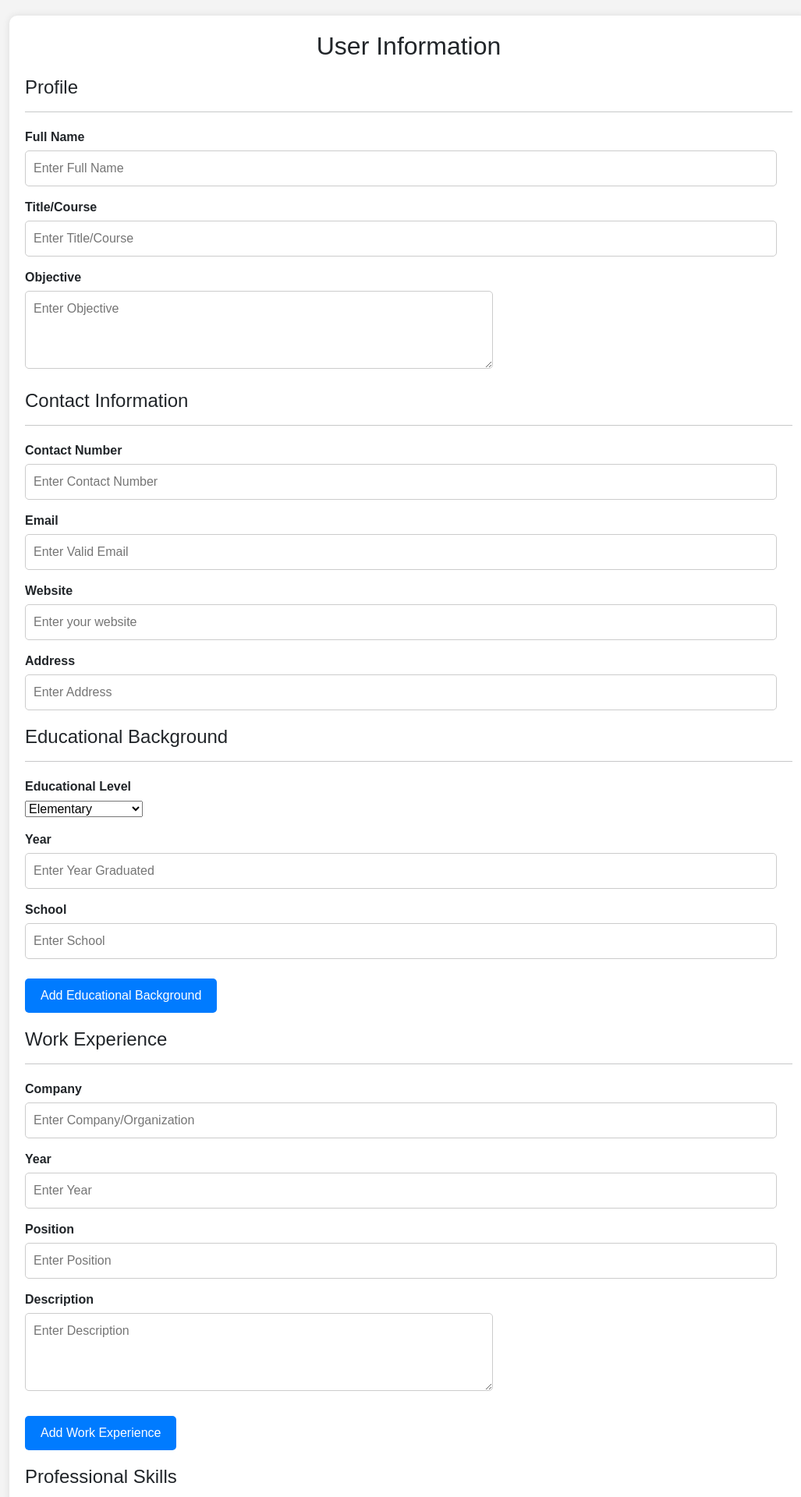
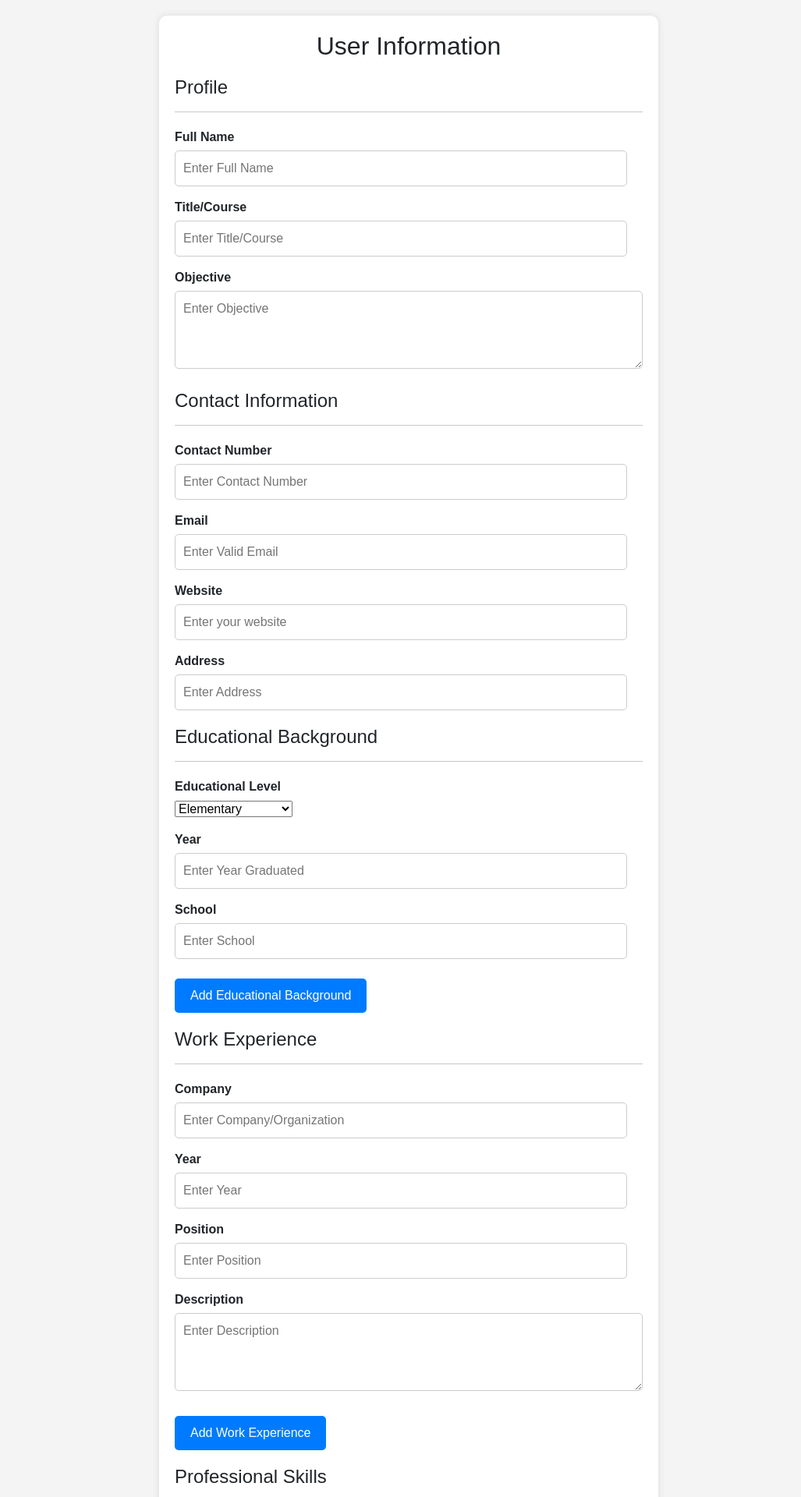
Before and after one commit to rexflores/Resume-Generator, a Flask app: page / in a window 1280 px wide. Shown: the top 1920 px of the page at 78% size, without its empty margins (116-1143 px from the left). Run offline with Flask 3, Linux system fonts and the light colour scheme.

Commit message:
edit form.css

```diff
--- a/static/styles/form.css
+++ b/static/styles/form.css
@@ -7,7 +7,7 @@ body {
 }
 
 main {
-    width: 80%;
+    width: 50%;
     margin: 20px auto;
     background: #fff;
     padding: 20px;
```
